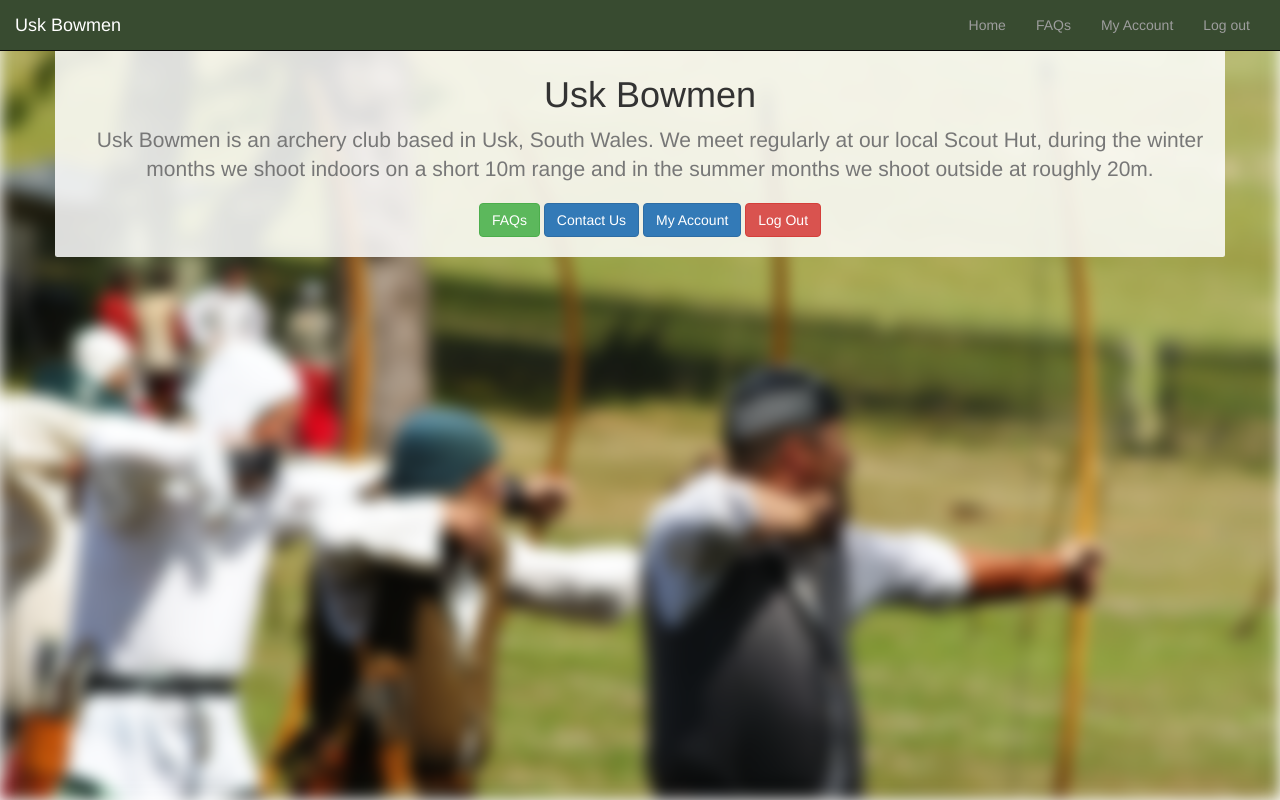
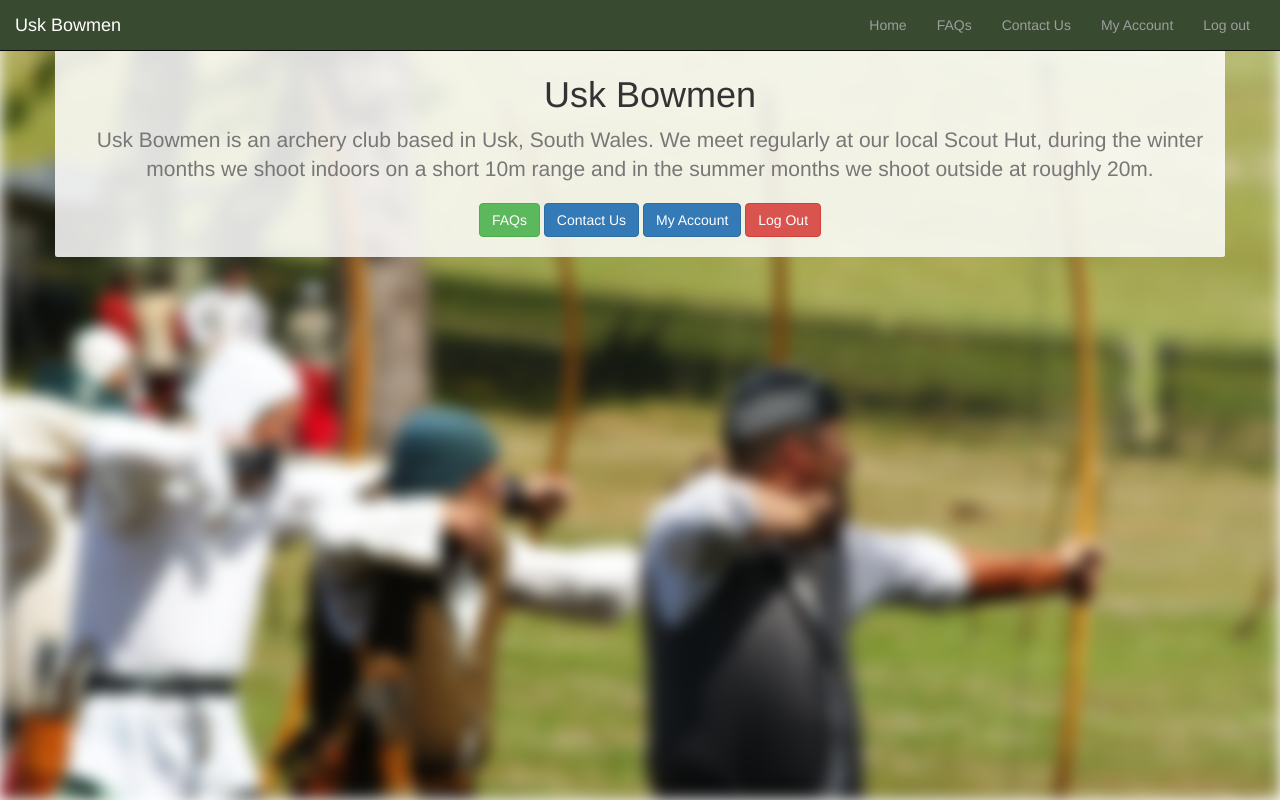
Before and after one commit to CBainCoding/SignUp, a Django app: page / in a window 1280 px wide. Run offline with Django 4.2, Linux system fonts and the light colour scheme; a user stored in the database is signed in; some libraries are stand-ins or nearby versions.

Commit message:
Added contact button to navbar when logged in

```diff
--- a/templates/base.html
+++ b/templates/base.html
@@ -49,6 +49,7 @@
 
               {% if request.user.is_authenticated %}
                <ul class="nav navbar-nav">
+                    <li><a href="{% url 'enquiries:contact' %}">Contact Us</a></li>
                    <li><a href="{% url 'dashboard:account_page' %}">My Account</a></li>
                    <li><a href="{% url 'dashboard:logout' %}">Log out</a></li>
                </ul>
```
